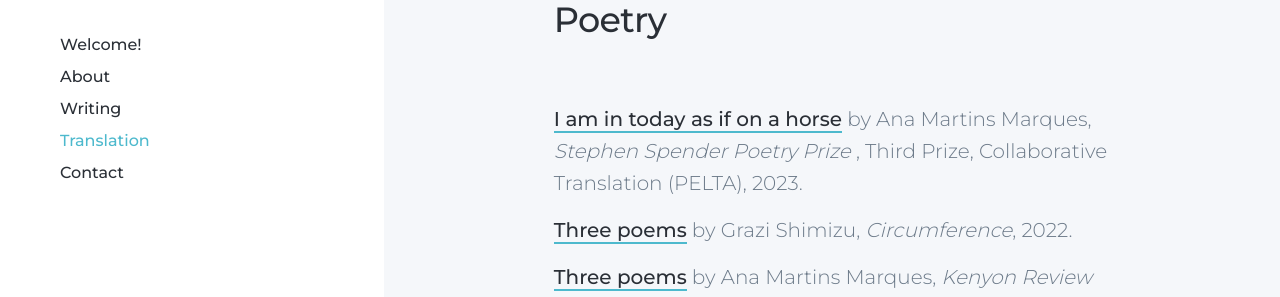
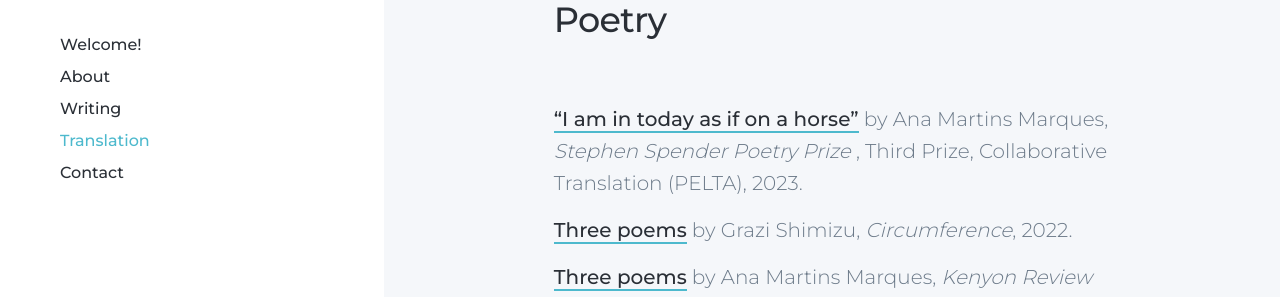
Before and after one commit to danielpersia/danielpersia.github.io, a Jekyll site: the page built from _pages/translations.md, in a window 1280 px wide and 900 px high, scrolled down 2913 px. Shown: the part 153-450 px from the top of the window. Built offline with Jekyll 4.4.1, drawn with Linux system fonts in a browser that asks for light colours; nearby versions of some CDN libraries.

```diff
--- a/_pages/translations.md
+++ b/_pages/translations.md
@@ -52,7 +52,7 @@ The book, whose art direction was the responsibility of the award-winning Rodolf
 ## Poetry
 <br>
 
-[I am in today as if on a horse](https://www.stephen-spender.org/third-prize-open-category-2023/) by Ana Martins Marques, *Stephen Spender Poetry Prize* , Third Prize, Collaborative Translation (PELTA), 2023.
+["I am in today as if on a horse"](https://www.stephen-spender.org/third-prize-open-category-2023/) by Ana Martins Marques, *Stephen Spender Poetry Prize* , Third Prize, Collaborative Translation (PELTA), 2023.
 
 [Three poems](https://circumferencemag.com/here-i-am-again-submersed/) by Grazi Shimizu, *Circumference*, 2022.
 <br>
```
